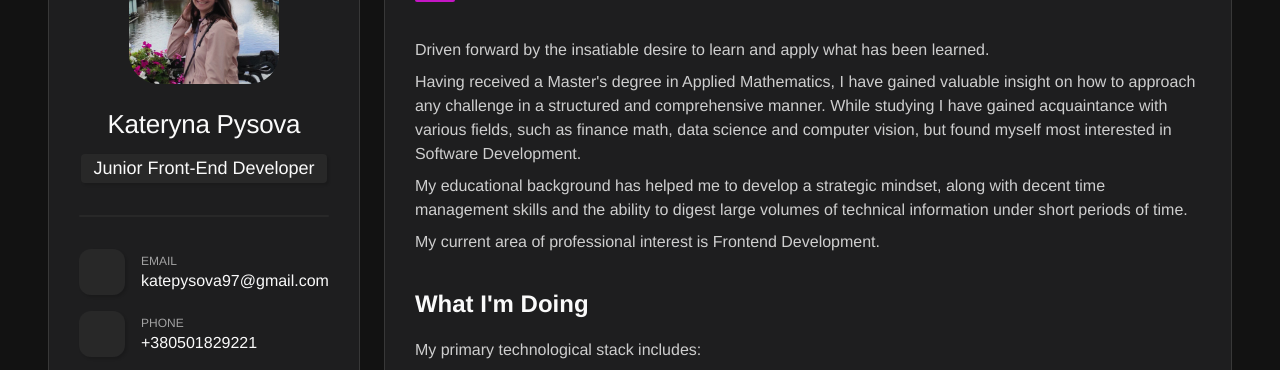
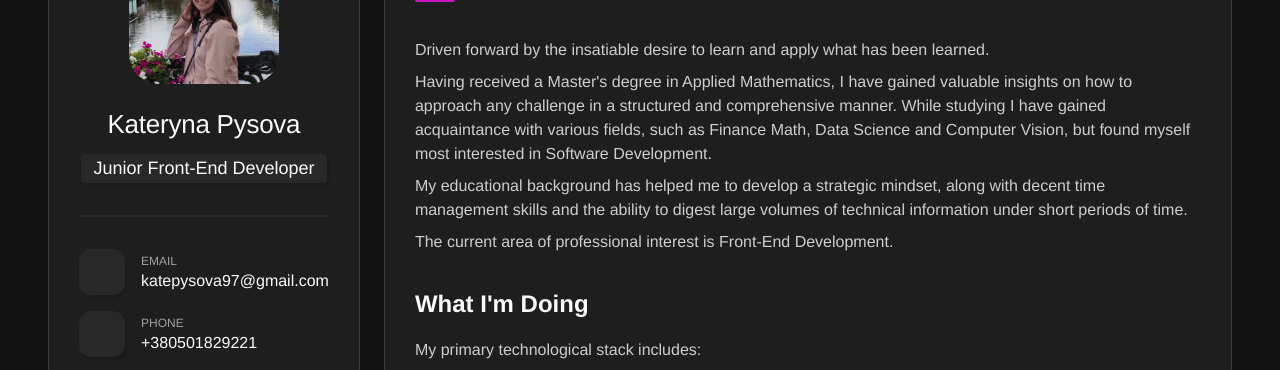
Before and after one commit to katepysova/CV, a website: page src/index.html in a window 1280 px wide. Shown: the part 151-521 px from the top of the page. Drawn offline with nearby package versions, Linux system fonts and the light colour scheme; files that its build step writes are made by us from their sources.

Commit message:
Added text remarks

```diff
--- a/src/index.html
+++ b/src/index.html
@@ -150,10 +150,10 @@
                 </p>
                 <p class="paragraph">
                   Having received a Master's degree in Applied Mathematics, I
-                  have gained valuable insight on how to approach any challenge
+                  have gained valuable insights on how to approach any challenge
                   in a structured and comprehensive manner. While studying I
-                  have gained acquaintance with various fields, such as finance
-                  math, data science and computer vision, but found myself most
+                  have gained acquaintance with various fields, such as Finance
+                  Math, Data Science and Computer Vision, but found myself most
                   interested in Software Development.
                 </p>
                 <p class="paragraph">
@@ -163,7 +163,7 @@
                   short periods of time.
                 </p>
                 <p class="paragraph">
-                  My current area of professional interest is Frontend
+                  The current area of professional interest is Front-End
                   Development.
                 </p>
               </div>
```
